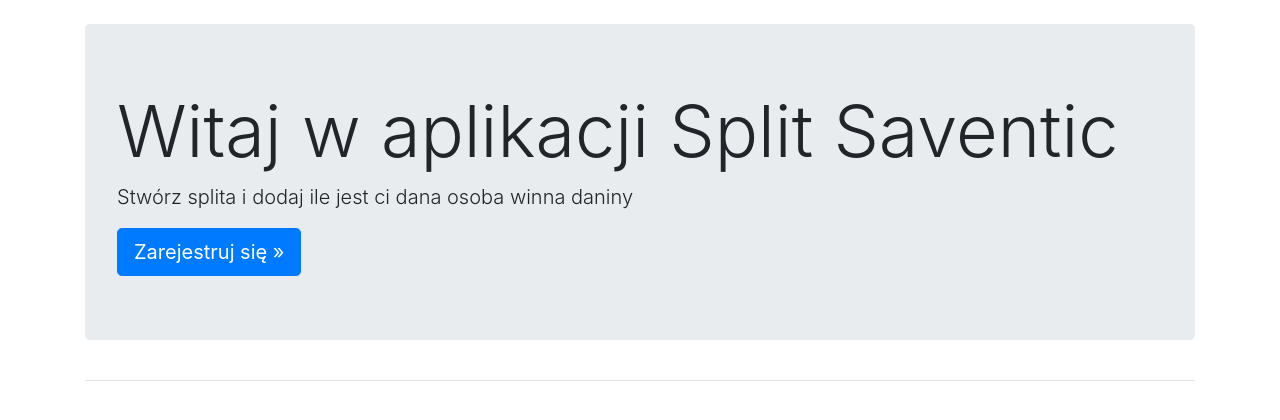
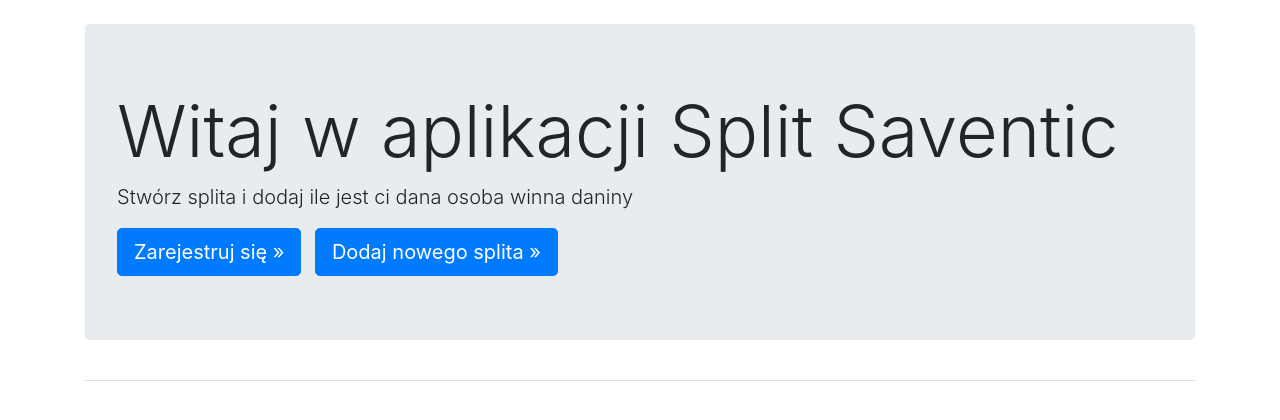
Before and after one commit to Evolusin/Split, a Django app: page / in a window 1280 px wide. Shown: the part 56-476 px from the top of the page. Run offline with Django 4.2, Linux system fonts and the light colour scheme; some libraries are stand-ins or nearby versions.

Commit message:
Frontend correction on buttons aligment

```diff
--- a/split_app/templates/split_app/index.html
+++ b/split_app/templates/split_app/index.html
@@ -5,5 +5,7 @@
         <h1 class="display-3">Witaj w aplikacji Split Saventic</h1>
         <p class="lead">Stwórz splita i dodaj ile jest ci dana osoba winna daniny</p>
         <a class="btn btn-lg btn-primary" href="{% url 'users:login' %}" role="button">Zarejestruj się &raquo;</a>
+        &nbsp;
+        <a class="btn btn-lg btn-primary" href="{% url 'split_app:new_transaction' %}" role="button">Dodaj nowego splita &raquo;</a>
     </div>
 {% endblock page_header %}
--- a/split_app/templates/split_app/transaction.html
+++ b/split_app/templates/split_app/transaction.html
@@ -18,7 +18,9 @@
         {% language 'pl' %}
             {{ oblig.user }}
         {% endlanguage %}
+        &nbsp;
             <small><a href="{% url 'split_app:edit_obligation' transaction.id %}" class="btn btn-outline-primary">Edytuj należność</a> </small>
+            &nbsp;
             <small><a href="{% url 'split_app:pay_obligation' oblig.id transaction.id %}" class="btn btn-outline-success">Spłać należność</a> </small>
             </a>
         </h4>
--- a/split_app/views.py
+++ b/split_app/views.py
@@ -86,6 +86,7 @@ def edit_obligation(request, obligation_id):
     context = {'obliagtion':obligation,'transaction':transaction, 'form':form}
     return render(request,'split_app/edit_obligation.html', context)
 
+@login_required
 def pay_obligation(request, obligation_id, transaction_id):
     """Pays the obligations. Only user who is in debt can pay for it"""
     obligation = Obligation.objects.get(id=obligation_id)
```
Also changed, not shown: db.sqlite3.
